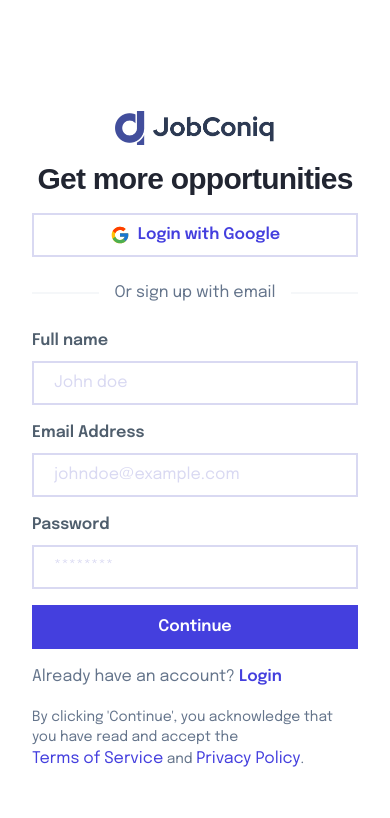
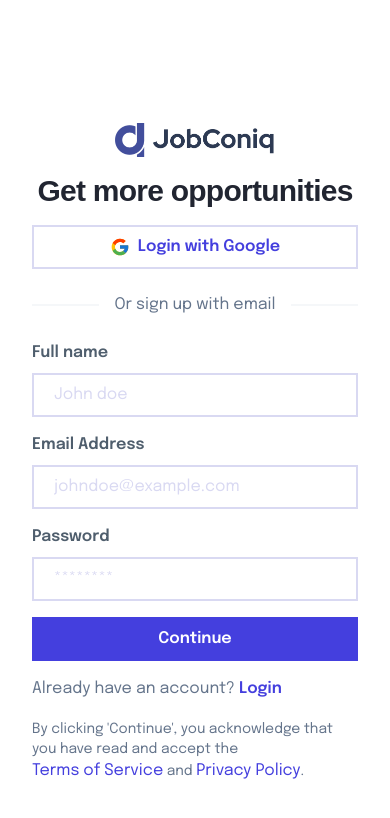
Before and after one commit to ticoniq/jobconiq, a Next.js app: page /register in a window 390 px wide. Shown: the top 818 px of the page. Built offline with nearby package versions, Linux system fonts and the light colour scheme; a web font is replaced by a local one.

Commit message:
chore: Update page layout padding in register page

```diff
--- a/src/app/(developer)/(auth)/register/page.tsx
+++ b/src/app/(developer)/(auth)/register/page.tsx
@@ -6,7 +6,7 @@
 
 export default function LoginPage({ }: LoginPageProps) {
   return (
-    <div className="lg:p-8 py-5 md:py-0">
+    <div className="lg:p-8 py-8 md:py-0">
       <div className="mx-auto flex h-screen w-full flex-col justify-center space-y-4 sm:w-[25.5rem] lg:h-full">
         <div className="flex items-center justify-center lg:hidden">
           <Logo />
```
